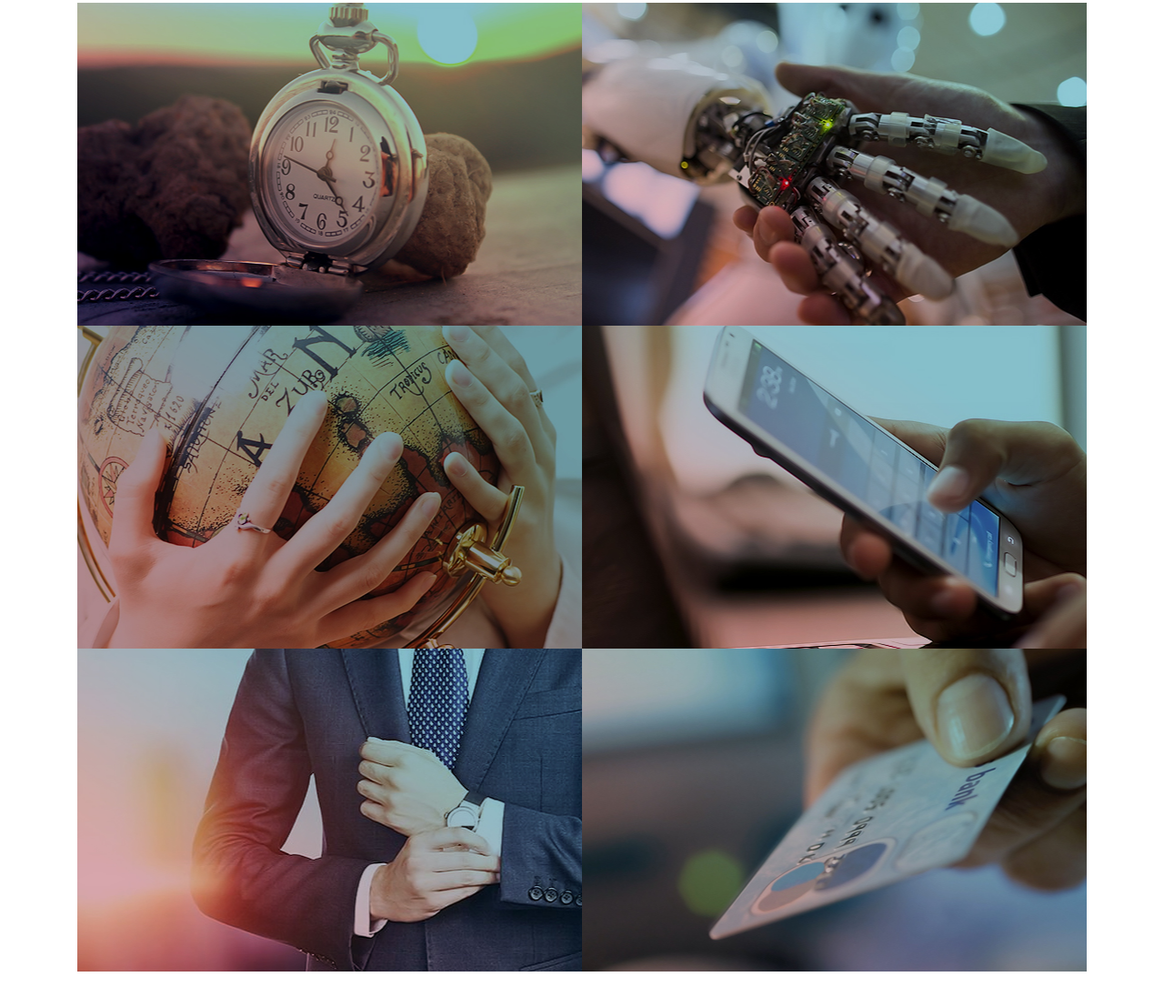
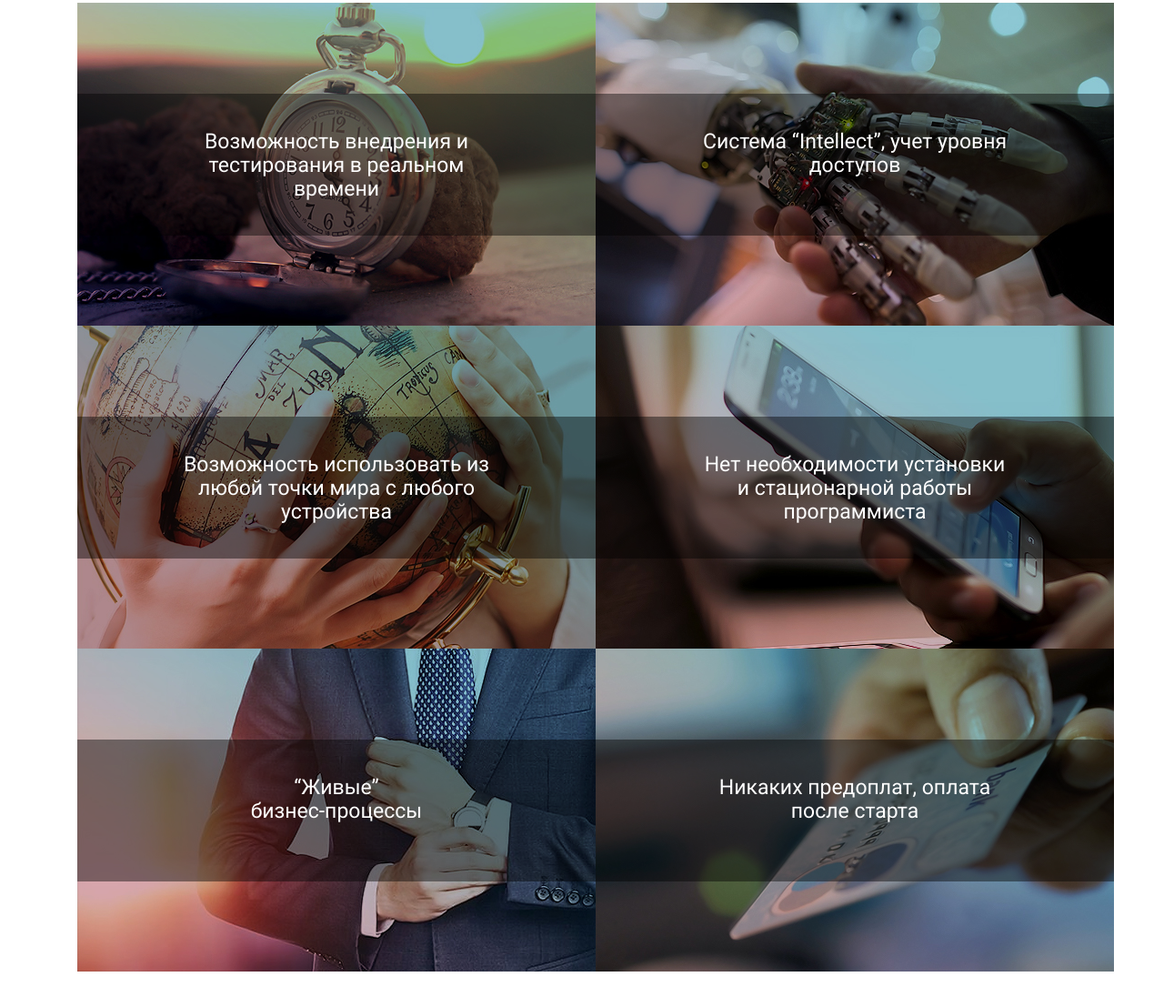
Before and after one commit to andryxxa93/fmc, a website: page src/index.html in a window 1280 px wide. Shown: the part 2768-3875 px from the top of the page at 91% size. Drawn offline with Linux system fonts and the light colour scheme; files that its build step writes are made by us from their sources; a web font is replaced by a local one.

Commit message:
finish 'benefit"

```diff
--- a/src/index.html
+++ b/src/index.html
@@ -124,21 +124,21 @@
             <div class="wrapper wrapper_jc-sb">
                 <div class="rectangle rectangle_red-shadow">
                     <img src="./icons/problem_1.png" alt="icon" class="problems__img">
-                    <div class="text">
+                    <div class="text text_absolute">
                         Нет оперативности<br>в принятии решений?
                     </div>
                     <img class="round" src="./icons/round_question.png" alt="question in round">
                 </div>
                 <div class="rectangle rectangle_red-shadow">
                     <img src="./icons/problem_2.png" alt="icon" class="problems__img">
-                    <div class="text">
+                    <div class="text text_absolute">
                         Нет учета и контроля<br>обслуживания?
                     </div>
                     <img class="round" src="./icons/round_question.png" alt="question in round">
                 </div>
                 <div class="rectangle rectangle_red-shadow">
                     <img src="./icons/problem_3.png" alt="icon" class="problems__img">
-                    <div class="text">
+                    <div class="text text_absolute">
                         Сложно строить прогнозы и анализировать данные?
                     </div>
                     <img class="round" src="./icons/round_question.png" alt="question in round">
@@ -156,21 +156,21 @@
             <div class="wrapper wrapper_jc-sb">
                 <div class="rectangle rectangle_blue-shadow">
                     <img src="./icons/solutions.png" alt="icon" class="problems__img">
-                    <div class="text text_bold">
+                    <div class="text text_bold text_absolute">
                         Все затраты спланированы<br>и расписаны
                     </div>
                     <img class="round" src="./icons/round_desicion.png" alt="question in round">
                 </div>
                 <div class="rectangle rectangle_blue-shadow">
                     <img src="./icons/solutions_2.png" alt="icon" class="problems__img">
-                    <div class="text text_bold">
+                    <div class="text text_bold text_absolute">
                         Корректная аналитика данных<br>online
                     </div>
                     <img class="round" src="./icons/round_desicion.png" alt="question in round">
                 </div>
                 <div class="rectangle rectangle_blue-shadow">
                     <img src="./icons/solutions_3.png" alt="icon" class="problems__img">
-                    <div class="text text_bold">
+                    <div class="text text_bold text_absolute">
                         Простая интеграция с любым<br>Вашим ПО
                     </div>
                     <img class="round" src="./icons/round_desicion.png" alt="question in round">
@@ -190,35 +190,56 @@
             </div>
             <div class="benefit__block">
                 <div class="benefit__item benefit__item_1">
-                    <div class="benefit__wrap"></div>
-                    <div class="text"></div>
+
+                    <div class="benefit__wrap">
+                        <div class="text text_400 text_white">
+                            Возможность внедрения и тестирования в реальном времени
+                        </div>
+                    </div>
                 </div>
                 <div class="benefit__item benefit__item_2">
-                    <div class="benefit__wrap"></div>
-                    <div class="text"></div>
+                    <div class="benefit__wrap">
+                        <div class="text text_400 text_white">
+                            Система “Intellect”, учет уровня доступов
+                        </div>
+                    </div>
                 </div>
             </div>
             <div class="benefit__block">
                 <div class="benefit__item benefit__item_3">
-                    <div class="benefit__wrap"></div>
-                    <div class="text"></div>
+                    <div class="benefit__wrap">
+                        <div class="text text_400 text_white">
+                            Возможность использовать из любой точки мира с любого устройства
+                        </div>
+                    </div>
                 </div>
                 <div class="benefit__item benefit__item_4">
-                    <div class="benefit__wrap"></div>
-                    <div class="text"></div>
+                    <div class="benefit__wrap">
+                        <div class="text text_400 text_white">
+                            Нет необходимости установки и стационарной работы программиста
+                        </div>
+                    </div>
                 </div>
             </div>
             <div class="benefit__block">
                 <div class="benefit__item benefit__item_5">
-                    <div class="benefit__wrap"></div>
-                    <div class="text"></div>
+                    <div class="benefit__wrap">
+                        <div class="text text_400 text_white">
+                            “Живые”<br>бизнес-процессы
+                        </div>
+                    </div>
                 </div>
                 <div class="benefit__item benefit__item_6">
-                    <div class="benefit__wrap"></div>
-                    <div class="text"></div>
+                    <div class="benefit__wrap">
+                        <div class="text text_400 text_white">
+                            Никаких предоплат, оплата после старта
+                        </div>
+                    </div>
                 </div>
             </div>
         </div>
     </div>
+    <div class="data">
+    </div>
 </body>
 </html>
--- a/src/sass/blocks/_arrow.scss
+++ b/src/sass/blocks/_arrow.scss
@@ -18,8 +18,8 @@
     &_down {
         bottom: -80px;
     }
+
 }
-
 // .arrow {
 //     position: relative;
 //     width: 100px;
--- a/src/sass/blocks/_benefit.scss
+++ b/src/sass/blocks/_benefit.scss
@@ -6,6 +6,8 @@
         flex-direction: row;
     }
     &__item {
+        display: flex;
+        align-items: center;
         width: 570px;
         height: 355px;
         &_1 {
@@ -27,4 +29,13 @@
             background: url('../../img/benefit_6.jpg') center (center/cover) no-repeat;
         }
     }
+    &__wrap {
+        padding: 40px 116px;
+        display: flex;
+        align-items: flex-start;
+        justify-content: center;
+        width: 570px;
+        height: 156px;
+        background: rgba($color: #000000, $alpha: .43);
+    }
 }
--- a/src/sass/blocks/_text.scss
+++ b/src/sass/blocks/_text.scss
@@ -1,13 +1,26 @@
 .text {
-    position: absolute;
     text-align: center;
     font-size: 18px;
     line-height: 26px;
     font-weight: 300;
     color: $grey;
-    bottom: 30px;
-    z-index: 5;
     &_bold {
         font-weight: 700;
     }
+    &_absolute {
+        position: absolute;
+        bottom: 30px;
+        z-index: 5;
+    }
+    &_white {
+        color: #ffffff;
+    }
+    &_400 {
+        font-size: 23px;
+        font-weight: 400;
+    }
+    &_align-last {
+        text-align: justify;
+        text-align-last: center;
+    }
 }
```
Also changed, not shown: dist/css/stylemin.css, dist/img/data_1.jpg, dist/img/data_2.jpg, dist/index.html, src/img/data_1.jpg, src/img/data_2.jpg.
